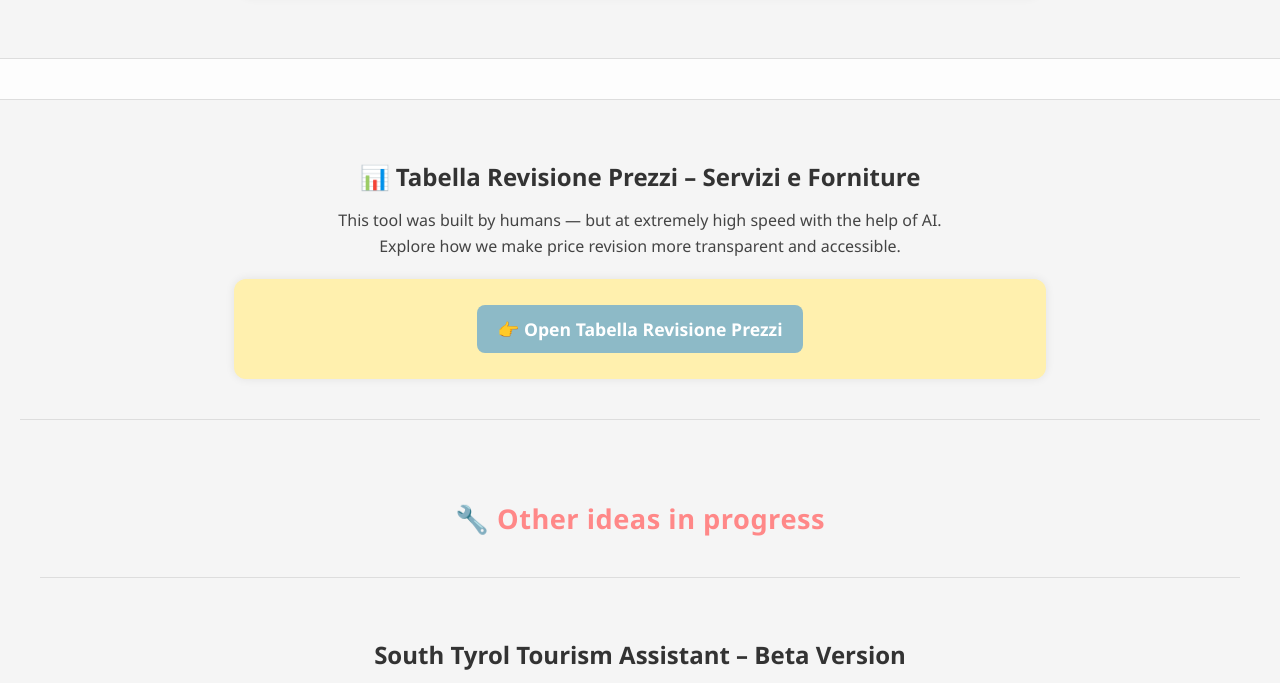
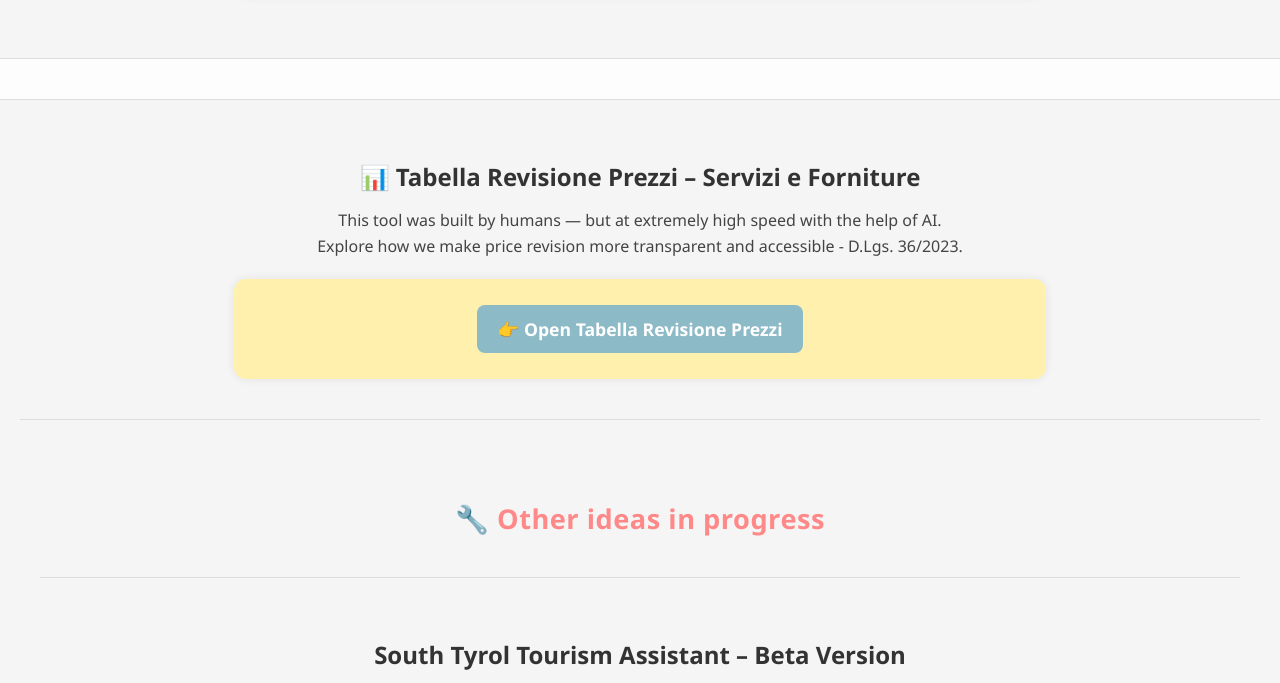
Before and after one commit to WernerBonadio/vverbo.github.io, a plain HTML site: page index.html in a window 1280 px wide. Shown: the part 1436-2119 px from the top of the page. Drawn offline with Linux system fonts and the light colour scheme.

Commit message:
I add D.Lgs. 36/2023

```diff
--- a/index.html
+++ b/index.html
@@ -149,7 +149,7 @@
   <h2>📊 Tabella Revisione Prezzi – Servizi e Forniture</h2>
   <p>
     This tool was built by humans — but at extremely high speed with the help of AI.<br>
-    Explore how we make price revision more transparent and accessible.
+    Explore how we make price revision more transparent and accessible - D.Lgs. 36/2023.
   </p>
 
   <div style="background-color: #fff0ae; padding: 26px; max-width: 760px; margin: 20px auto; border-radius: 12px; box-shadow: 0 0 10px rgba(0,0,0,0.08); display: flex; justify-content: center;">
```
